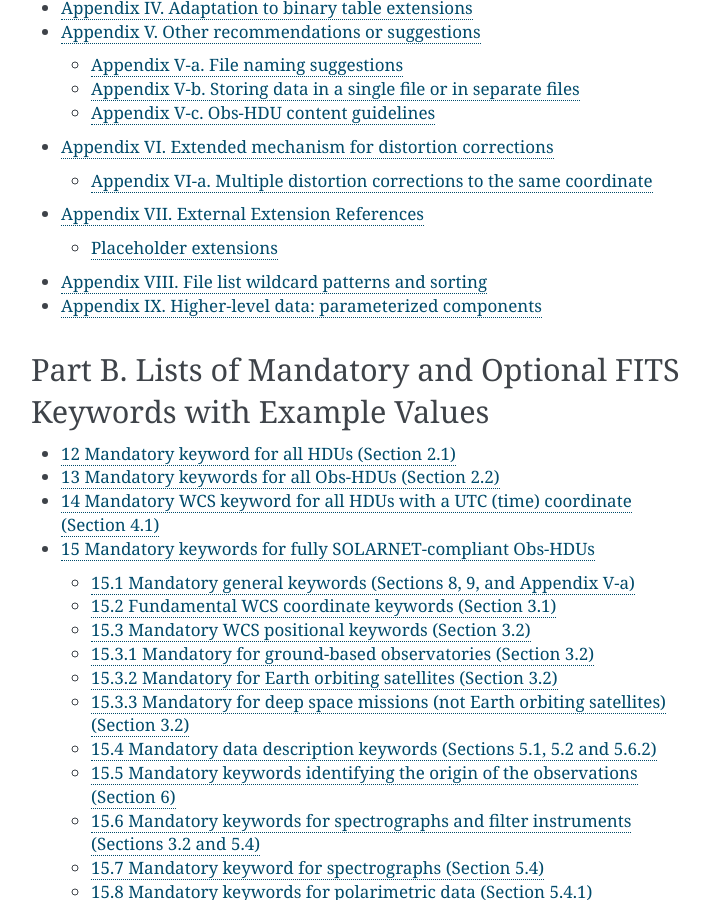
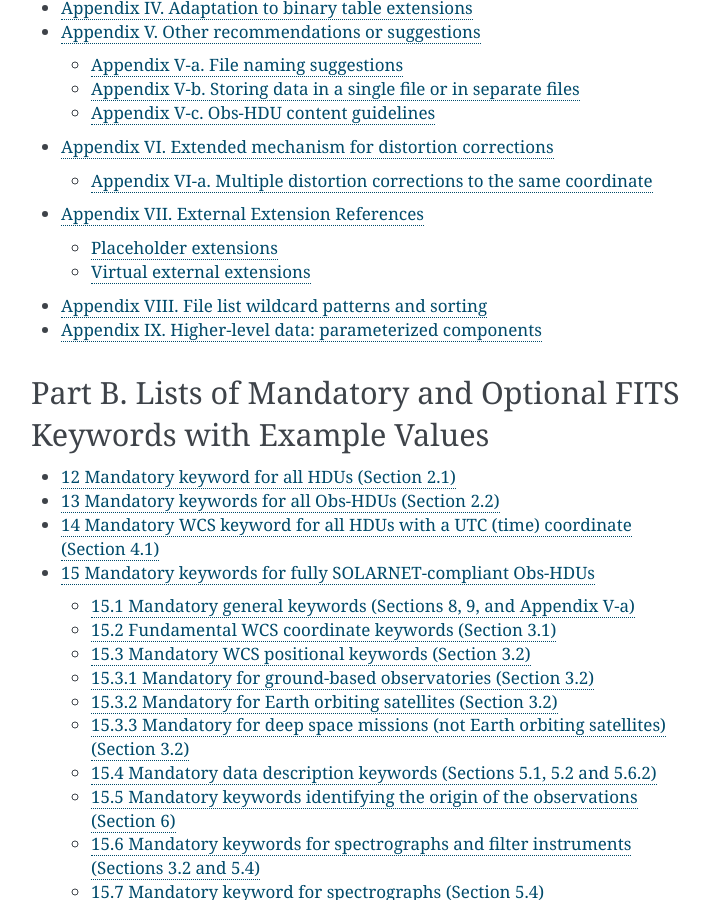
Before and after one commit to IHDE-Alliance/solarnet_metadata, a Sphinx documentation site: the page built from docs/index.rst, in a window 1280 px wide and 900 px high, scrolled down 2300 px. Shown: the whole window, without its empty margins (389-1098 px from the left). Built offline with Sphinx 7.4.7, drawn with Linux system fonts in a browser that asks for light colours; part of the change alters nothing that is shown.

Commit message:
Virtual external extensions introduced, Type P: use only PARENTXT not PGFILENAM, XDIMXT etc.

`````diff
--- a/docs/source/appendix-7.md
+++ b/docs/source/appendix-7.md
@@ -29,8 +29,8 @@ When looking up the file to locate the referenced extension, software should all
 
 ## Placeholder extensions
 
-Of course, the end user may not have the file containing the external extension available. To partially amend this situation, it is <span class=new>strongly recommended to have a placeholder extension in the same file as the referring extension, containing the full header of the referenced extension but having only a degenerate data cube (i.e., `NAXIS``=0`)</span>. The `EXTNAME` of the placeholder extension must be identical to the `EXTNAME` of the true external extension (i.e., `'VAR_KEY_DATA'` in the example above). For such placeholder extensions, include the keywords:
+Of course, the end user may not have the file containing the external extension available. To partially amend this situation, it is <span class=new>strongly recommended to have a placeholder extension in the same file as the referring extension, containing the full header of the referenced extension but having only a degenerate data cube, i.e., `NAXIS``=0` and no `NAXISn` keywords. Their original values should be given in `XNAXIS` and `XNAXISn`. The `EXTNAME` of the placeholder extension must be identical to the `EXTNAME` of the true external extension (i.e., `'VAR_KEY_DATA'` in the `VAR_KEYS` example above).</span>
 
-```none
-XDIMNAn = x / The value of NAXISn from the true external extension.
-````
+## <span class=new>Virtual external extensions</span>
+
+<span class=new>It is also possible to have "virtual external extensions" which do not point to any actual file (it may not even ever have existed). The main purpose of virtual external extensions is to allow e.g., specifications of its "theoretical" characteristics such as dimensionality and coordinate values using WCS keywords and `XNAXIS` etc., or other kinds of metadata. For virtual external extensions, the path and filename should be simply `./`, such that the reference becomes `./;<extension name>`.</span>
--- a/docs/source/appendix-9.md
+++ b/docs/source/appendix-9.md
@@ -1,5 +1,6 @@
 (appendix-ix)=
 # Appendix IX. Higher-level data: parameterized components
+
 <style>
   .new {
     background-color:rgb(252, 252, 147)
@@ -58,9 +59,9 @@ To ensure that the result of the analysis can be interpreted correctly, the full
 
 **Mandatory general keywords for HDUs with SOLARNET Type P data**
 
-`SOLARNET` must be set to either `0.5` or `1`, and `OBS_HDU``=2` _(not `1`!)_ signals that the HDU contains SOLARNET Type P data.
+`SOLARNET` must be set to either `0.5` or `1`, and `OBS_HDU``=2` _(not `1`!)_ signals that the HDU contains SOLARNET Type P data
 
-<span class=new>In order to make the Type P format as broadly useful as possible by generic software in as many domains as possible, _HDUs containing Type P data (i.e., `OBS_HDU``=2`) are exempt from most SOLARNET metadata requirements_. Although it is recommended to propagate SOLARNET keywords from the parent/progenitor extension(s), it is also possible to attach the metadata through the `PARENTXT` keyword. For HDUs with `OBS_HDU``=2`, parent extensions specified by `PARENTXT` are to be treated as if they are primary HDUs, with the `INHERIT` convention in use for the referring HDU. Notice that the external extension mechanism allows for a placeholder HDU in the referencing file, as long as the `EXTNAME` matches that of the real parent HDU.</span>
+<span class=new>In order to make the Type P format as broadly useful as possible by generic software in as many domains as possible, _HDUs containing Type P data (i.e., `OBS_HDU``=2`) are exempt from most SOLARNET metadata requirements_. Although it is recommended to propagate SOLARNET keywords from the parent extension(s), it is also possible to attach the metadata through the `PARENTXT` keyword. For HDUs with `OBS_HDU``=2`, parent extensions specified by `PARENTXT` are to be treated as if they are primary HDUs, with the `INHERIT` convention in use for the referring HDU. In most cases, `PARENTXT` will be an external extension reference, but it is highly recommended to include a placeholder extension. A `PARENTXT` is essential for reconstructing a data cube with the original coordinate system if none of the auxiliary extensions with the same size as the original data cube are included. If for some reason it is not possible to include the full header of the parent extension in a placeholder extension, it is permissible to use a virtual external extension, see [Appendix VII](#appendix-7).</span>
 
 `ANA_NCMP` must be set to the number of components used in the analysis.
 
@@ -134,15 +135,9 @@ Likewise for the third parameter of a Gaussian, if {math}`A = \frac{1}{2\sqrt(2l
 
 **Optional functional keywords for the analysis as a whole**
 
-`PGFILENA`: the name of the (progenitor) file containing the original data
+<span class=new>`PARENTXT`: A reference to the parent extension containing the original data. This will often be identical to `DATAEXT` (below), but the original data may have been modified prior to the analysis, e.g., by applying e.g., cosmic ray removal, flatfielding etc. `PARENTXT`/`DATAEXT` will often be external extensions (see [Appendix VII](#appendix-7)). Even though it is not mandatory, it is strongly recommended to include it, as it allows e.g., reconstruction of all coordinates and dimensions of the original data in the absence of any other full-size extension.</span>
 
-`PGEXTNAM`: the name of the extension in the progenitor file that contains the original data
-
-`NXDIM`: the number of dimensions absorbed by the fitting process
-
-`XDIMTYm`: the `CTYPEi` of the m<sup>th</sup> dimension absorbed by the fitting process.
-
-To allow full manual inspection, verification, and modification of the analysis results, several auxiliary data arrays may be stored in separate HDUs, with their `EXTNAME` given in the following keywords. In the description we specify the dimensionalities that would result from the example discussed above.
+To allow full manual inspection, verification, and modification of the analysis results, several auxiliary data arrays may be stored in separate HDUs, with their `EXTNAME` given in the following keywords. In the description we specify their dimensionalities that would result from the example discussed above.
 
 - `RESEXT`: the HDU containing the analysis results (`[x,y,t,p]`). Note `OBS_HDU``=2`
 - `DATAEXT`: the original data/Obs-HDU (`[x,y,lambda,t]`)
@@ -150,7 +145,6 @@ To allow full manual inspection, verification, and modification of the analysis
 - `RESIDEXT`: residuals from the fitting process (`[x,y,lambda,t]`) which may in some cases be an important factor in the verification e .g., to discover emission lines that have not been considered during the fitting
 - `CONSTEXT`: constant mask (`[x,y,t,p]`) – if the constant mask value `(x,y,t,p)=1`, parameter `p` has been kept constant/frozen at the stored value during the fitting process for point `(x,y,t)`. When the constant mask extension is not present, it is assumed that all parameters have been fitted freely (between the specified min and max values) at all times unless `PCONSn``a=1`.
 - `INCLEXT`: component inclusion mask (`[x,y,t,n]`) – if `(x,y,t,n)=0`, component `n` has not been included for point `(x,y,t)`. When not present, it is assumed that all components have been included at all times.
-- `XDIMXTm`: The values of coordinates absorbed by the fitting process (`[x,y,lambda,t]`) specified by `XDIMTYm`, (see above) may be included in separate extensions as a convenience, although this is redundant whenever any of the arrays with all dimensions of the original data is present and contains the appropriate WCS information. Thus, `XDIMXTm` refers to the extension containing absorbed coordinate number `m` (with coordinate specification given by `XDIMTYm`).
 
 In all such extensions, all WCS keywords that apply must be present, given their dimensionalities, as must all Type P-related keywords (including e.g., the extension names and component/parameter descriptions etc., and `OBS_HDU``=2` as these are also “type P” data). For the component inclusion mask extension (`INCLEXT`), the `CTYPEi` of the component dimension should be `'COMPONENT'`.
 
`````
